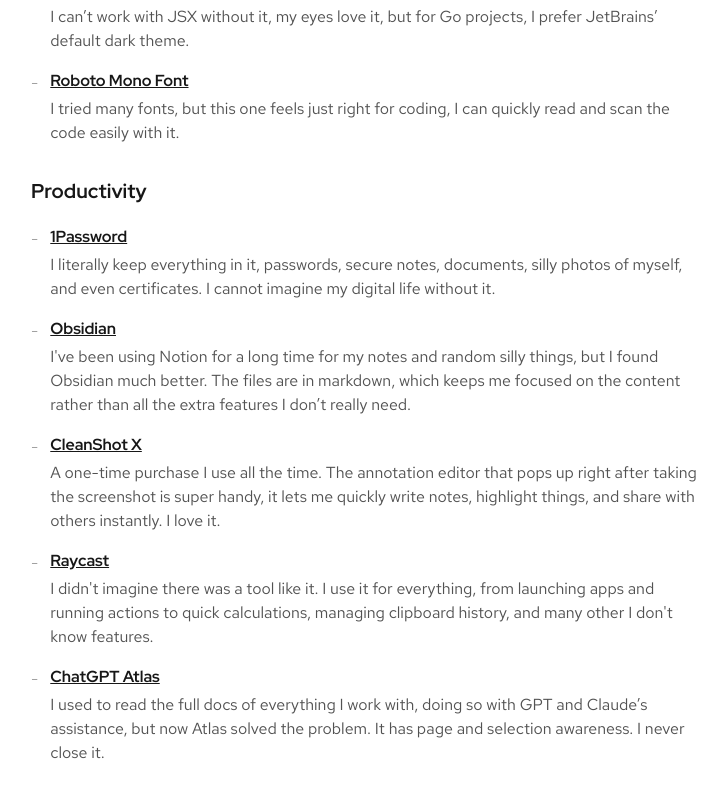
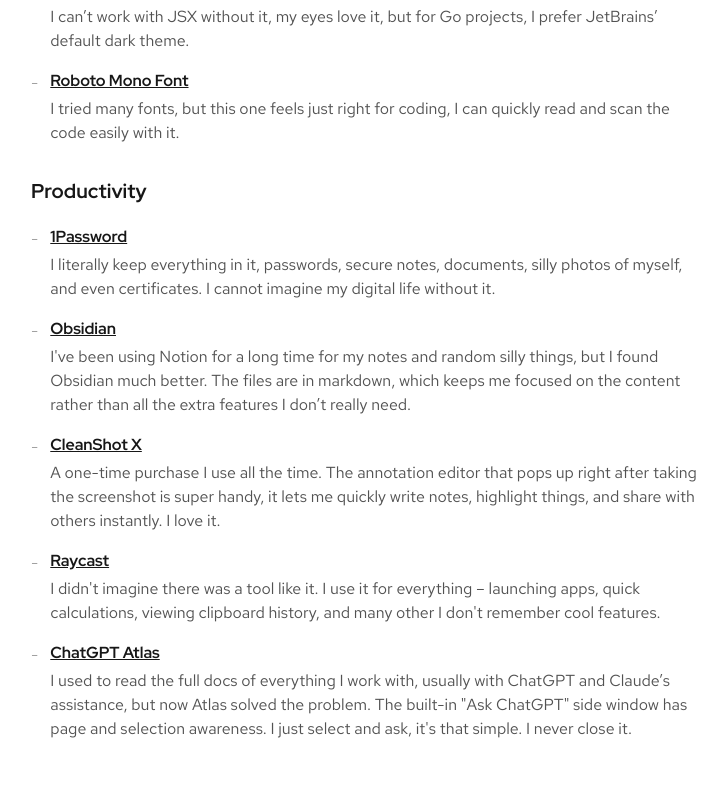
Before and after one commit to salimabsi/salimabsi.me, a Next.js app: page /uses in a window 1280 px wide. Shown: the part 1071-1868 px from the top of the page, without its empty margins (273-1000 px from the left). Built offline with nearby package versions, Linux system fonts and the light colour scheme.

Commit message:
refactor: update content

```diff
--- a/src/app/uses/page.tsx
+++ b/src/app/uses/page.tsx
@@ -70,12 +70,12 @@
       {
         title: 'Raycast',
         link: 'https://www.raycast.com/',
-        description: "I didn't imagine there was a tool like it. I use it for everything, from launching apps and running actions to quick calculations, managing clipboard history, and many other I don't know features.",
+        description: "I didn't imagine there was a tool like it. I use it for everything – launching apps, quick calculations, viewing clipboard history, and many other I don't remember cool features.",
       },
       {
         title: 'ChatGPT Atlas',
         link: 'https://chatgpt.com/atlas/',
-        description: "I used to read the full docs of everything I work with, doing so with GPT and Claude’s assistance, but now Atlas solved the problem. It has page and selection awareness. I never close it.",
+        description: "I used to read the full docs of everything I work with, usually with ChatGPT and Claude’s assistance, but now Atlas solved the problem. The built-in \"Ask ChatGPT\" side window has page and selection awareness. I just select and ask, it's that simple. I never close it.",
       },
     ],
   },
```
